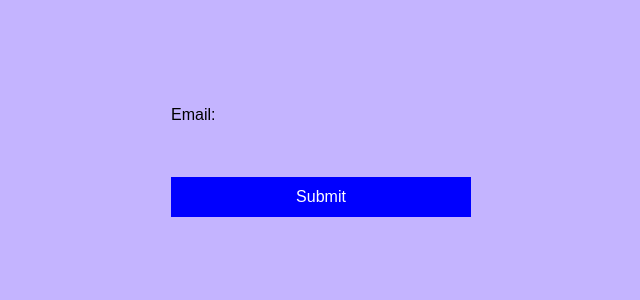
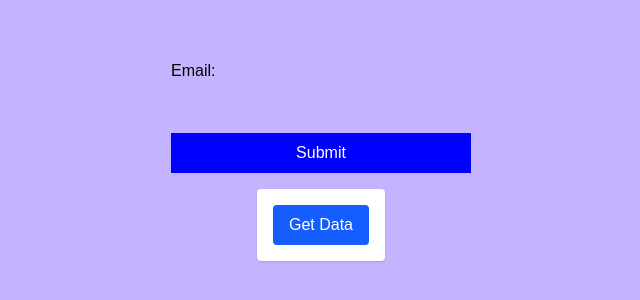
Before and after one commit to codebyharish19/inngest-basic-setup, a Next.js app: page /temp in a window 1280 px wide. Shown: the part 240-540 px from the top of the page, without its empty margins (319-959 px from the left). Built offline with nearby package versions, Linux system fonts and the light colour scheme.

Commit message:
showing dashboard added

```diff
--- a/package.json
+++ b/package.json
@@ -10,6 +10,7 @@
   },
   "dependencies": {
     "inngest": "^3.40.1",
+    "mongoose": "^8.16.2",
     "next": "15.3.5",
     "react": "^19.0.0",
     "react-dom": "^19.0.0"
--- /dev/null
+++ b/src/app/api/data/route.js
@@ -0,0 +1,15 @@
+import { connectDB } from "@/utils/db.js";
+import { Message } from "@/model/message.js";
+
+export async function GET() {
+  try {
+    await connectDB();
+
+    const messages = await Message.find().sort({ createdAt: -1 });
+
+    return Response.json({ success: true, data: messages });
+  } catch (error) {
+    console.error("❌ Error fetching messages:", error);
+    return Response.json({ success: false, error: error.message }, { status: 500 });
+  }
+}
--- a/src/app/api/hello-webhook/route.js
+++ b/src/app/api/hello-webhook/route.js
@@ -3,5 +3,7 @@ import { NextResponse, NextRequest } from "next/server";
 export async function POST(req) {
     const body = await req.json();
     console.log("Received webhook:", body);
+
+
     return NextResponse.json({ message: "Webhook received!" });
 }
--- a/src/app/temp/page.jsx
+++ b/src/app/temp/page.jsx
@@ -1,5 +1,6 @@
 'use client';
 import { useState } from 'react';
+import MessageFetcher from '@/component/MessageFetcher';
 
 export default function EmailForm() {
   const [email, setEmail] = useState('');
@@ -25,7 +26,7 @@ export default function EmailForm() {
   };
 
   return (
-    <div className='flex justify-center items-center h-screen bg-violet-300 text-black'>
+    <div className='flex flex-col gap-4 justify-center items-center h-screen bg-violet-300 text-black'>
         <form onSubmit={handleSubmit} style={{ display: 'flex', flexDirection: 'column', width: '300px' }}>
       <label htmlFor="email">Email:</label>
       <input
@@ -40,6 +41,10 @@ export default function EmailForm() {
         Submit
       </button>
     </form>
+
+    <div>
+      <MessageFetcher />
+    </div>
     </div>
   );
 }
--- /dev/null
+++ b/src/component/MessageFetcher.jsx
@@ -0,0 +1,56 @@
+'use client';
+import { useState } from 'react';
+
+export default function MessageFetcher() {
+  const [messages, setMessages] = useState([]);
+  const [loading, setLoading] = useState(false);
+
+  const getMessages = async () => {
+    setLoading(true);
+    try {
+      const res = await fetch('/api/data');
+      const data = await res.json();
+
+      if (data.success) {
+        setMessages(data.data);
+      } else {
+        console.error('❌ Failed to fetch messages');
+      }
+    } catch (err) {
+      console.error('❌ API error:', err);
+    }
+    setLoading(false);
+  };
+
+  return (
+    <div className="p-4 max-w-md mx-auto bg-white shadow rounded">
+      <button
+        onClick={getMessages}
+        className="bg-blue-600 text-white px-4 py-2 rounded hover:bg-blue-700"
+      >
+        {loading ? 'Loading...' : 'Get Data'}
+      </button>
+
+      {messages.length > 0 && (
+        <div className="mt-4 space-y-3">
+          {messages.map((msg) => (
+            <div
+              key={msg._id}
+              className="p-3 border border-gray-300 rounded shadow-sm"
+            >
+              <p className="text-sm text-gray-600">
+                <strong>User:</strong> {msg.username}
+              </p>
+              <p className="text-gray-800">
+                <strong>Message:</strong> {msg.message}
+              </p>
+              <p className="text-xs text-gray-500">
+                <strong>Time:</strong> {new Date(msg.createdAt).toLocaleString()}
+              </p>
+            </div>
+          ))}
+        </div>
+      )}
+    </div>
+  );
+}
--- a/src/inngest/function.js
+++ b/src/inngest/function.js
@@ -1,12 +1,25 @@
+import { connectDB } from "@/utils/db";
 import { inngest } from "./client";
+import { Message } from "@/model/message";
 
 export const helloWorld = inngest.createFunction(
   { id: "hello-world" },
   { event: "test/hello.world" },
   async ({ event, step }) => {
-    await step.sleep("wait-a-moment", "30s");
+    await step.sleep("wait-a-moment", "2s");
 
     const message = `Hello ${event.data.email}!`;
+
+    try {
+      connectDB().then(async () => {
+        const savedMessage = await Message.create({
+          username: event.data.email,
+          message: `Hello ${event.data.email}, welcome!`,
+        });
+      })
+    } catch (error) {
+      console.error("Error connecting to MongoDB:", error);
+    }
 
 
     // ✅ Absolute URL required
@@ -16,6 +29,7 @@ export const helloWorld = inngest.createFunction(
       body: JSON.stringify({ message }),
     });
 
-    return { message,status:200 };
+
+    return { message, status: 200 };
   },
 );
--- /dev/null
+++ b/src/model/message.js
@@ -0,0 +1,20 @@
+import mongoose from "mongoose";
+
+const messageSchema = new mongoose.Schema(
+  {
+    username: {
+      type: String,
+      required: true,
+    },
+    message: {
+      type: String,
+      required: true,
+    },
+  },
+  {
+    timestamps: true, // adds createdAt and updatedAt
+  }
+);
+
+// Prevent model overwrite if already compiled
+export const Message = mongoose.models.Message || mongoose.model("Message", messageSchema);
--- /dev/null
+++ b/src/utils/db.js
@@ -0,0 +1,11 @@
+import mongoose from "mongoose";
+
+
+export const connectDB = async () => {
+  try {
+    await mongoose.connect(process.env.MONGO_URI);
+    console.log("Connected to MongoDB");
+  } catch (error) {
+    console.error("Error connecting to MongoDB:", error);
+  }
+};
```
Also changed, not shown: 1 other file (tests, documents, lock files or other folders).
